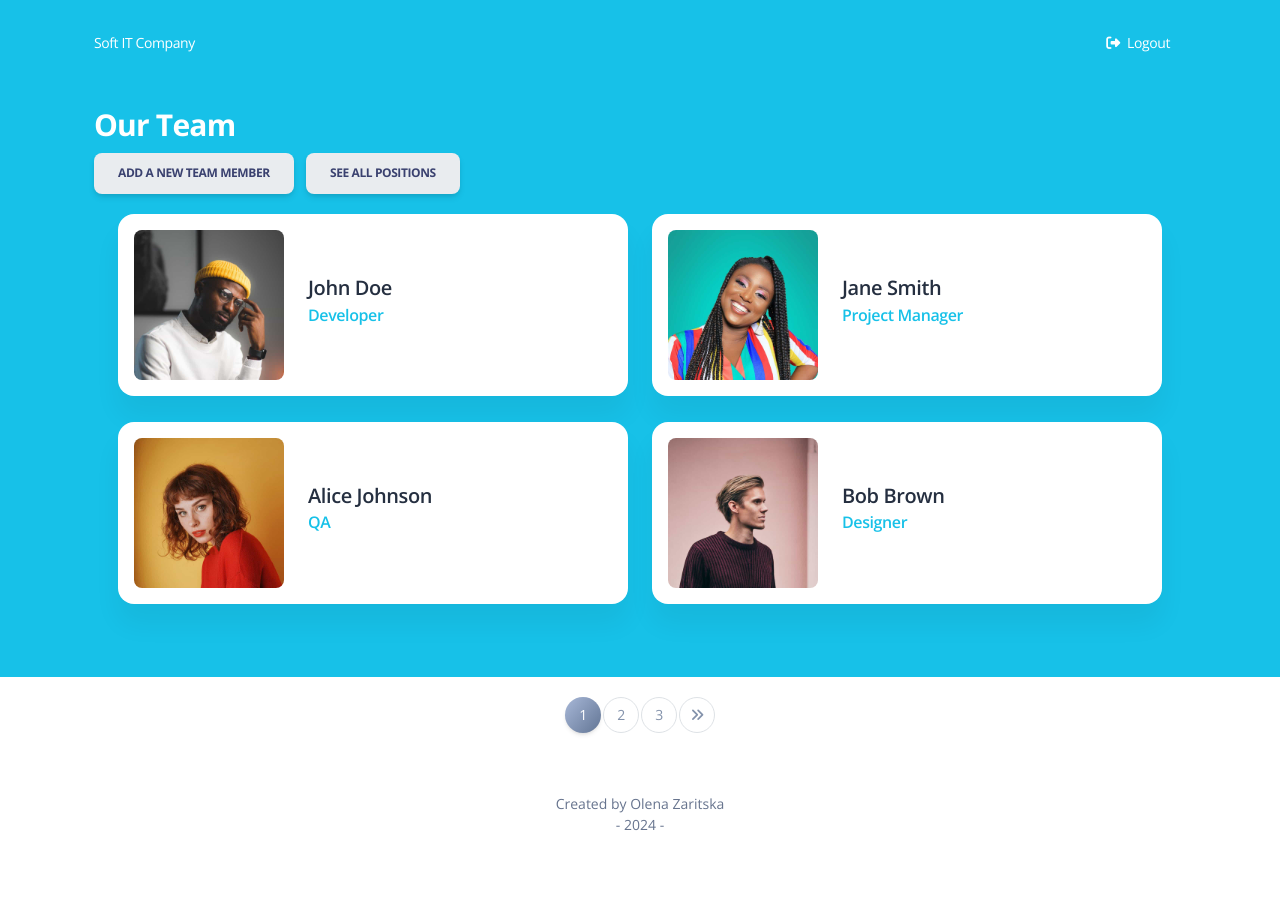
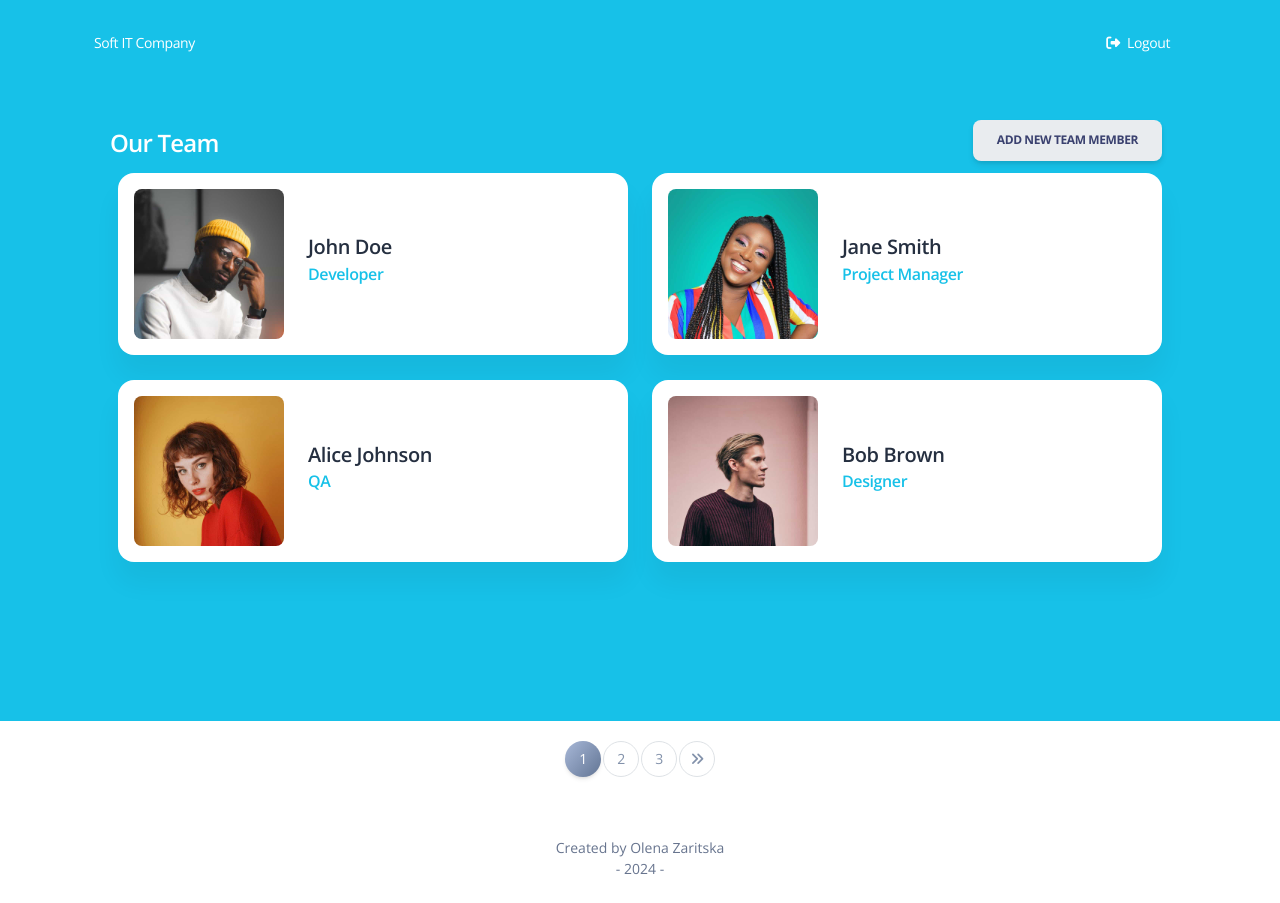
Before and after one commit to olenazaritska/it-company-task-manager, a Django app: page /workers/ in a window 1280 px wide. Before the commit the page ends 831 px from the top, so only its background shows below. Run offline with Django 5.2, Linux system fonts and the light colour scheme; a user stored in the database is signed in; data comes from the database, SQL or seed files in the repository; some libraries are stand-ins or nearby versions.

Commit message:
remove & relocate buttons for worker list

```diff
--- a/templates/task_manager/worker_list.html
+++ b/templates/task_manager/worker_list.html
@@ -14,20 +14,15 @@
 
   <section class="pt-sm-7 pb-5 position-relative bg-info overflow-hidden">
     <div class="container">
-      <div class="row">
-        <div class="col-md-8 text-left mb-3 mt-2">
-          <h3 class="text-white z-index-1 position-relative">
-            Our Team
-          </h3>
-          <a href="{% url 'task-manager:worker-create' %}" class="btn bg-gradient-white w-auto me-2 btn-light mb-1">
-            Add a new team member
-          </a>
-          <a href="#" class="btn bg-gradient-white w-auto me-2 btn-light mb-1">
-            See all positions
-          </a>
+      <div class="row px-3">
+        <div class="d-flex justify-content-between align-items-center mb-2 pt-4">
+          <h4 class="mb-0 text-white">Our Team</h4>
+          <div>
+            <a href="{% url 'task-manager:worker-create' %}" class="btn bg-gradient-white w-auto me-2 btn-light mb-1">Add new team member</a>
+          </div>
         </div>
       </div>
-      <div class="container">
+      <div class="container" style="height: 500px; overflow-y: auto;">
         {% if worker_list %}
           {% for worker in worker_list %}
             {% if forloop.counter0|divisibleby:2 %}
```
